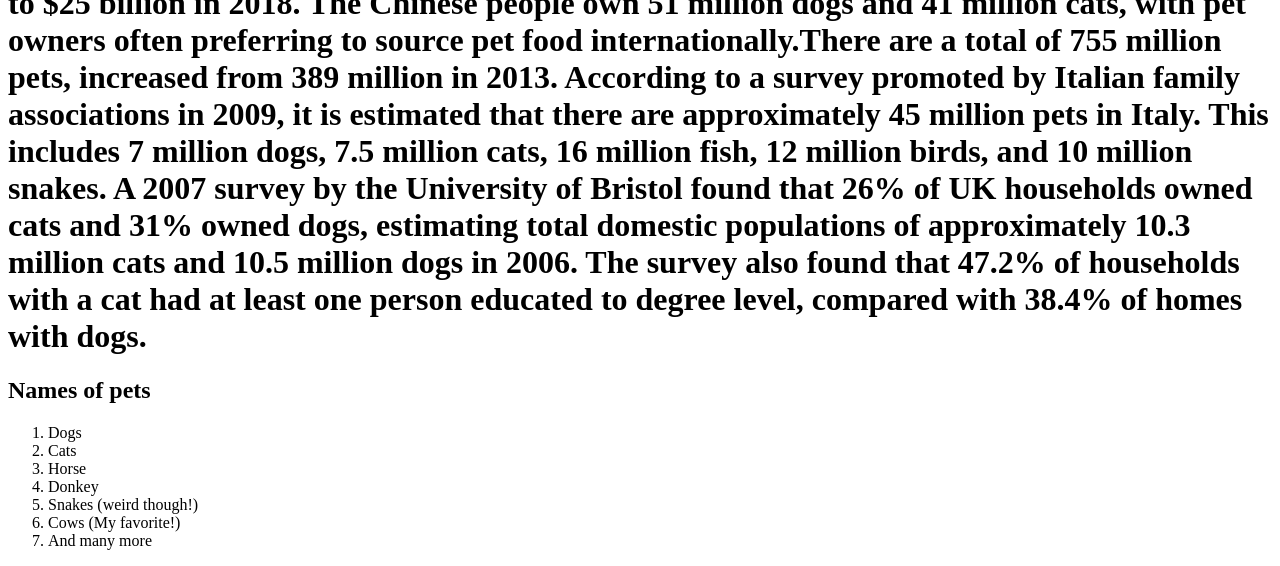
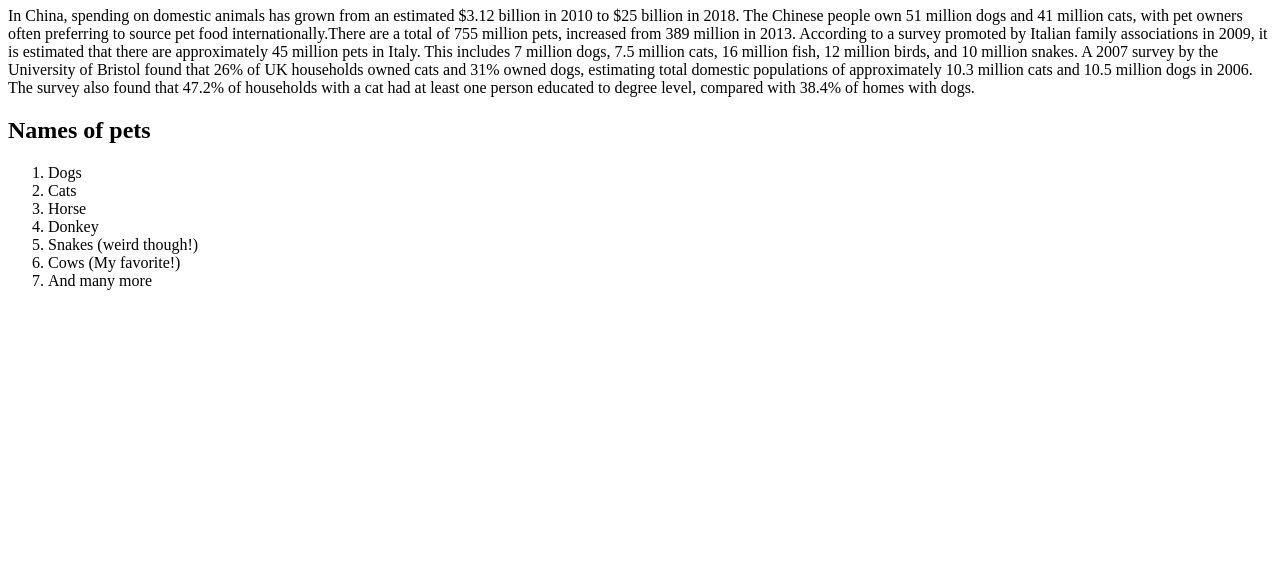
Before and after one commit to ckgathari/My-pets, a plain HTML site: page my-pets.html in a window 1280 px wide. Shown: the part 507-1073 px from the top of the page. After the commit the page ends 813 px from the top, so only its background shows below. Drawn offline with Linux system fonts and the light colour scheme.

Commit message:
added a paragraph

```diff
--- a/my-pets.html
+++ b/my-pets.html
@@ -23,11 +23,12 @@
     People most commonly get pets for companionship, to protect a home or property or because of the perceived beauty or attractiveness of the animals.[2] A 1994 Canadian study found that the most common reasons for not owning a pet were lack of ability to care for the pet when traveling (34.6%), lack of time (28.6%), and lack of suitable housing (28.3%), with dislike of pets being less common (19.6%).Some scholars, ethicists, and animal rights organizations have raised concerns over keeping pets because of the lack of autonomy and the objectification of non-human animals.
 
     </p>
-    <h1>In China, spending on domestic animals has grown from an estimated $3.12 billion in 2010 to $25 billion in 2018. The Chinese people own 51 million dogs and 41 million cats, with pet owners often preferring to source pet food internationally.There are a total of 755 million pets, increased from 389 million in 2013.
+    <h1>Pets Popularity</h1>
+    <p>In China, spending on domestic animals has grown from an estimated $3.12 billion in 2010 to $25 billion in 2018. The Chinese people own 51 million dogs and 41 million cats, with pet owners often preferring to source pet food internationally.There are a total of 755 million pets, increased from 389 million in 2013.
 
         According to a survey promoted by Italian family associations in 2009, it is estimated that there are approximately 45 million pets in Italy. This includes 7 million dogs, 7.5 million cats, 16 million fish, 12 million birds, and 10 million snakes.
 
-        A 2007 survey by the University of Bristol found that 26% of UK households owned cats and 31% owned dogs, estimating total domestic populations of approximately 10.3 million cats and 10.5 million dogs in 2006. The survey also found that 47.2% of households with a cat had at least one person educated to degree level, compared with 38.4% of homes with dogs.</h1>
+        A 2007 survey by the University of Bristol found that 26% of UK households owned cats and 31% owned dogs, estimating total domestic populations of approximately 10.3 million cats and 10.5 million dogs in 2006. The survey also found that 47.2% of households with a cat had at least one person educated to degree level, compared with 38.4% of homes with dogs.</p>
         <h2>Names of pets</h2>
         <ol>
             <li>Dogs</li>
```
